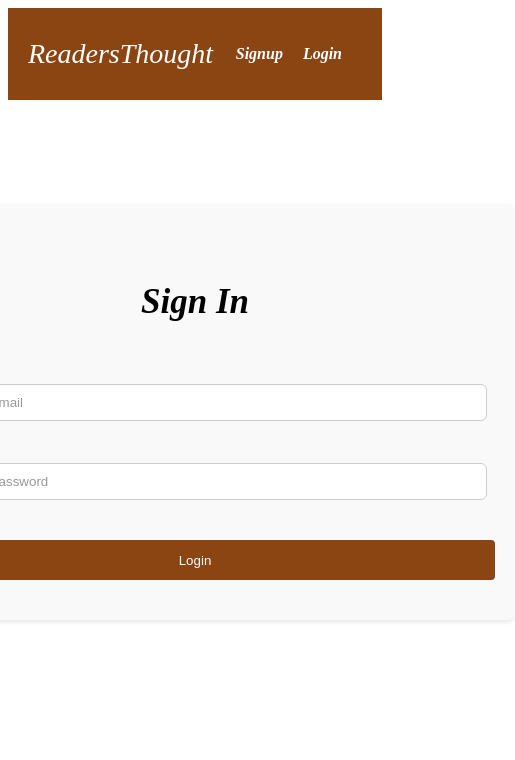
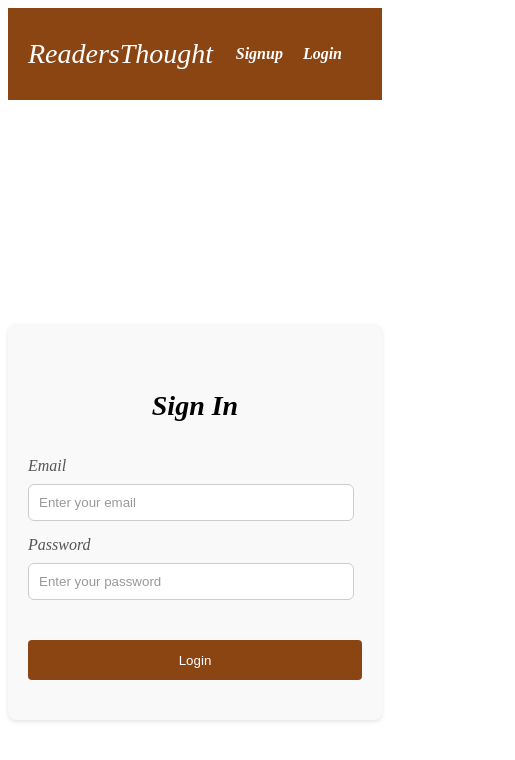
Before and after one commit to Waffiyyi/ReadersThought, a React (Vite) app: page / in a window 390 px wide. Shown: the top 760 px of the page, 515 px wide, since content can reach past the window. Built offline with nearby package versions, Linux system fonts and the light colour scheme.

Commit message:
fixed styles

```diff
--- a/src/components/auth/Auth.css
+++ b/src/components/auth/Auth.css
@@ -90,6 +90,24 @@
     overflow: hidden;
     animation: typing 3s steps(30, end);
   }
+  @media screen and (max-width: 600px) {
+    .signin-form, .signup-form {
+      width: 90%;
+      margin: auto;
+    }
+
+    .signin-title, .signup-title {
+      font-size: 28px;
+    }
+
+    .signin-input, .signup-input {
+      margin-left: 0;
+    }
+
+    .signin-button button, .signup-button button {
+      width: 100%;
+    }
+  }
 
   @keyframes typing {
     from {
```
